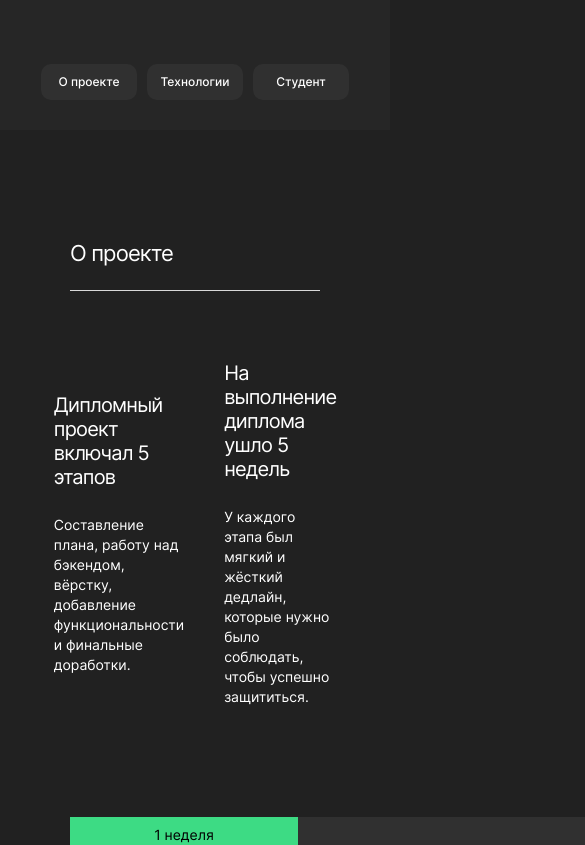
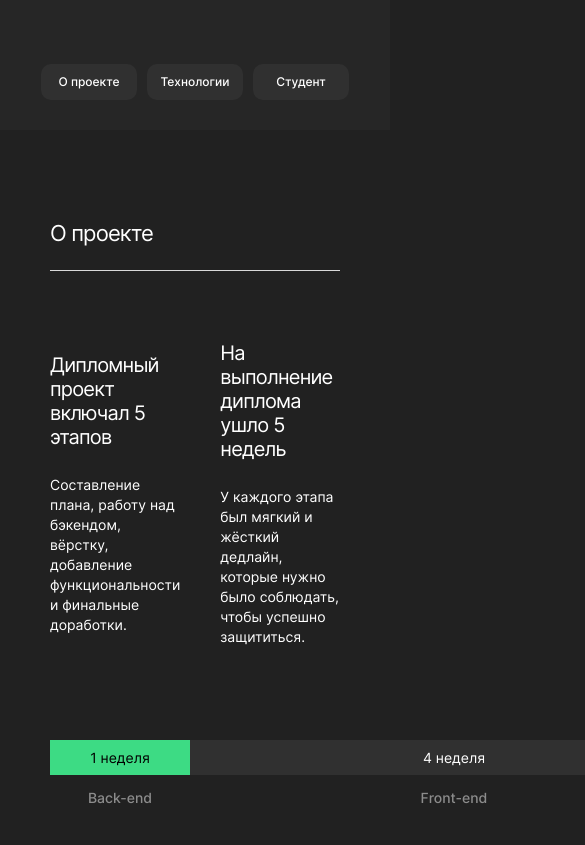
Before and after one commit to Vovkasquid/movies-explorer-frontend, a React (Create React App) app: page / in a window 390 px wide. Shown: the part 860-1705 px from the top of the page, 585 px wide, since content can reach past the window. Built offline with nearby package versions, Linux system fonts and the light colour scheme.

Commit message:
feat: адаптировать AboutProject для 768px

```diff
--- a/src/components/AboutProject/AboutProject.css
+++ b/src/components/AboutProject/AboutProject.css
@@ -86,3 +86,18 @@
   text-align: center;
   color: hsla(0, 0%, 55%, 1);
 }
+
+@media (max-width: 768px) {
+  .about-project {
+    padding: 90px 50px;
+  }
+  .about-project__stage-container {
+    margin: 70px 0 93px 0;
+  }
+  .about-project__timeline-time_type_backend {
+    width: 140px;
+  }
+  .about-project__timeline-time_type_frontend {
+    width: 528px;
+  }
+}
```
